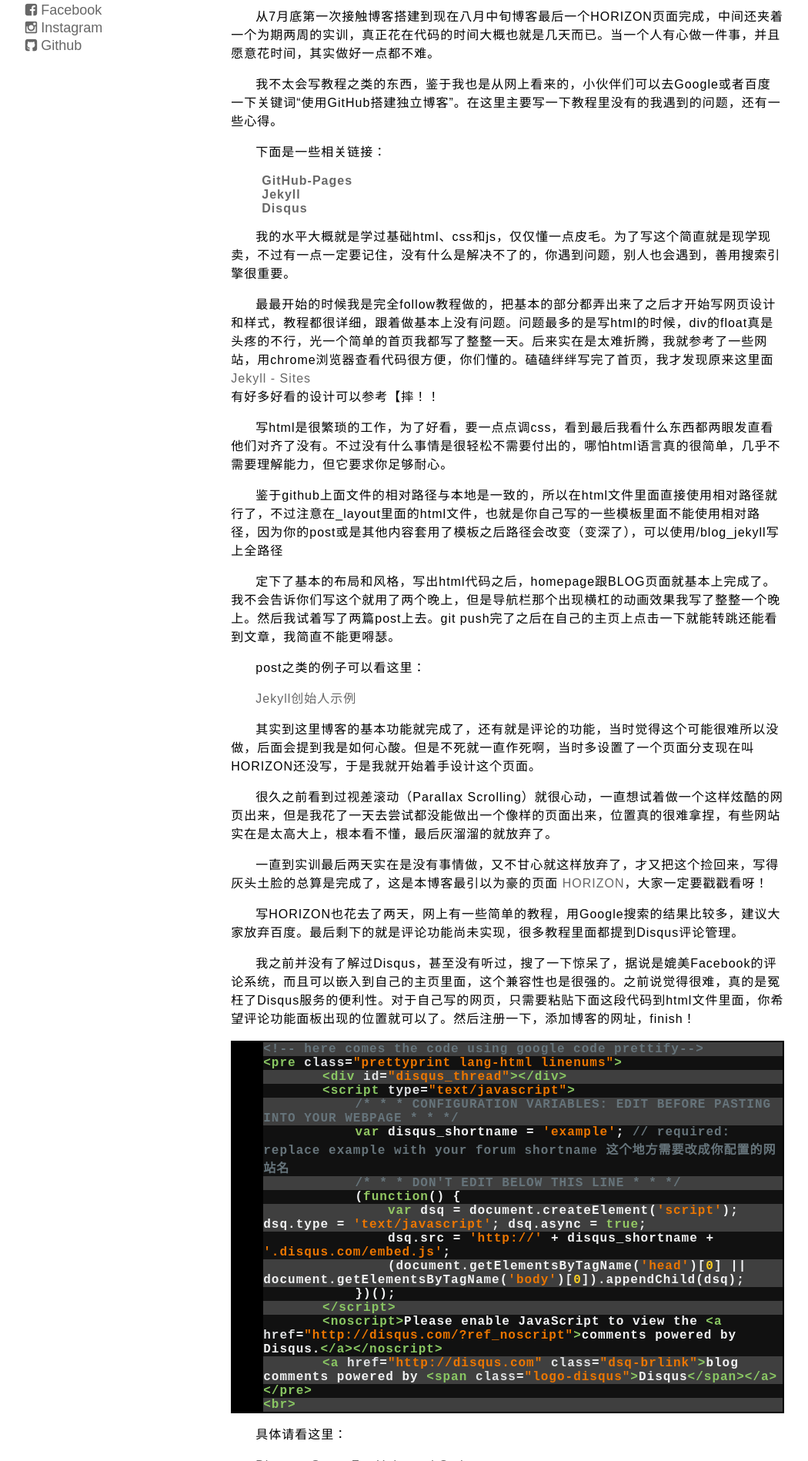
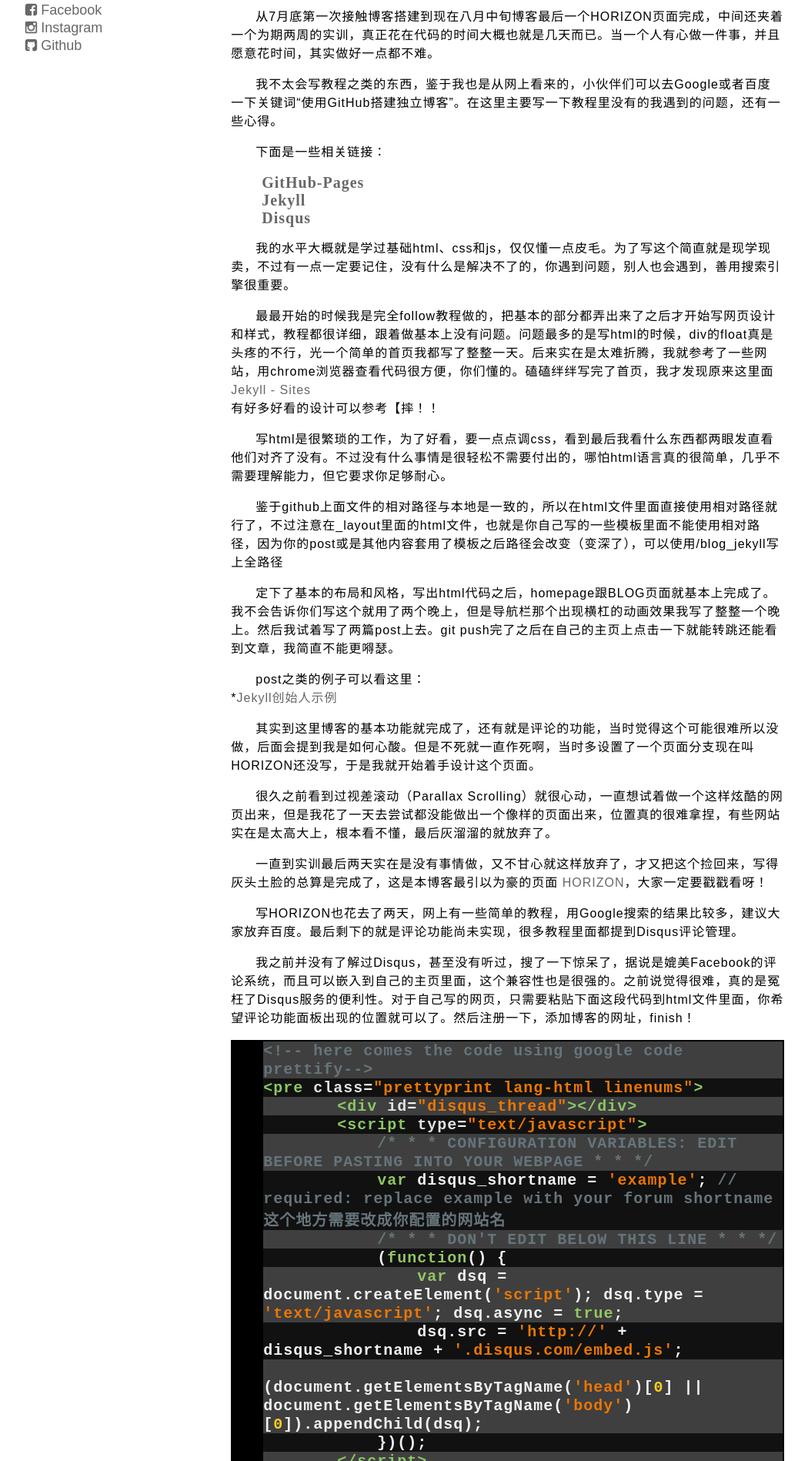
Before and after one commit to kusmour/blog_jekyll, a Jekyll site: the page built from _posts/2014-08-16-testdajianboke.md, in a window 1280 px wide. Shown: the part 368-2266 px from the top of the page at 77% size, without its empty margins (89-1139 px from the left). Built offline with Jekyll 4.4.1, drawn with Linux system fonts in a browser that asks for light colours; some web fonts are replaced; comment, search, counter and statistics services are not loaded.

Commit message:
new post with md

```diff
--- a/_posts/2014-08-16-testdajianboke.md
+++ b/_posts/2014-08-16-testdajianboke.md
@@ -11,7 +11,6 @@
 我不太会写教程之类的东西，鉴于我也是从网上看来的，小伙伴们可以去Google或者百度一下关键词“使用GitHub搭建独立博客”。在这里主要写一下教程里没有的我遇到的问题，还有一些心得。
 
 下面是一些相关链接：
-
 * [GitHub-Pages](https://pages.github.com/)
 * [Jekyll](http://jekyllrb.com/)
 * [Disqus](https://disqus.com/)
@@ -29,8 +28,7 @@
 定下了基本的布局和风格，写出html代码之后，homepage跟BLOG页面就基本上完成了。我不会告诉你们写这个就用了两个晚上，但是导航栏那个出现横杠的动画效果我写了整整一个晚上。然后我试着写了两篇post上去。git push完了之后在自己的主页上点击一下就能转跳还能看到文章，我简直不能更嘚瑟。
 
 post之类的例子可以看这里：
-
-[Jekyll创始人示例](https://github.com/mojombo/tpw)
+*[Jekyll创始人示例](https://github.com/mojombo/tpw)
 
 其实到这里博客的基本功能就完成了，还有就是评论的功能，当时觉得这个可能很难所以没做，后面会提到我是如何心酸。但是不死就一直作死啊，当时多设置了一个页面分支现在叫HORIZON还没写，于是我就开始着手设计这个页面。
 
@@ -74,8 +72,7 @@
 
 最后，这篇文章实在是写得很糟糕，只好在文章结尾送点福利啦，看，就是它<i class="fa fa-gift"></i>。一个我经常用的icon样式，就像div那样可以直接使用，网站涵盖了很多方面的图标，大小调节跟字体是一样的，方便嵌入到文字中。
 到官方网站下载CSS：
-
-[Font-Awesome](http://fortawesome.github.io/Font-Awesome/)
+* [Font-Awesome](http://fortawesome.github.io/Font-Awesome/)
 
 使用方法如下：
 
--- a/style/article_page.css
+++ b/style/article_page.css
@@ -33,6 +33,13 @@
 	white-space: pre-wrap;
 }
 
+.article_wrap li {
+	font-weight: bold;
+	font-family: 'PT Sans Narrow';
+	font-size: 20px;
+	list-style-type: none;
+}
+
 .article_wrap br {
 	height: 30px;
 }
@@ -54,11 +61,6 @@
 	padding-left: 30px;
 }
 
-li {
-	font-weight: bold;
-	list-style-type: none;
-}
-
 span>i {
 	font-family: Arial;
 	font-style: normal;
```
